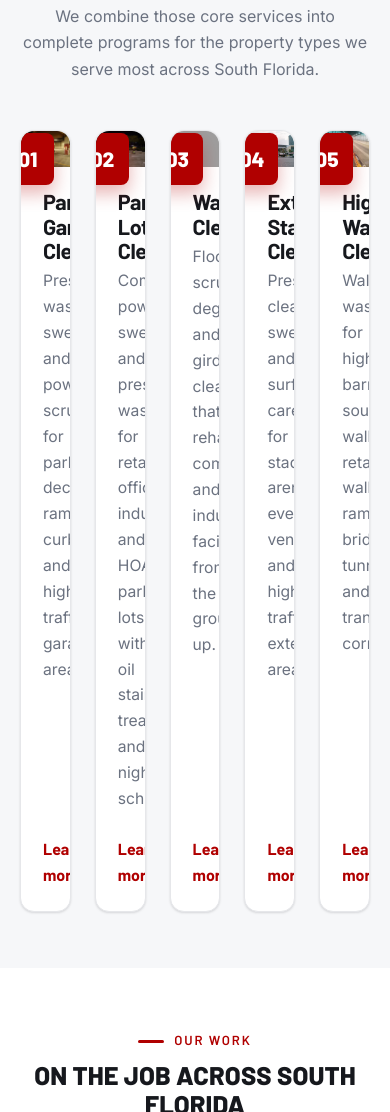
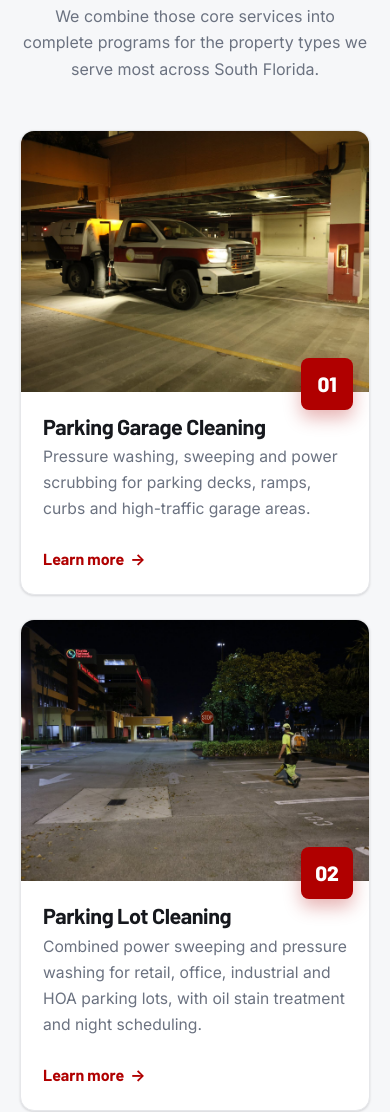
Before and after one commit to floridamaintenance/fm-website, a plain HTML site: page index.html in a window 390 px wide. Shown: the part 3416-4528 px from the top of the page. Drawn offline with Linux system fonts and the light colour scheme; grey boxes are pictures that could not be loaded.

Commit message:
Fix svc-grid-5 breaking mobile/tablet layout for property-type section
.svc-grid.svc-grid-5 (two classes, specificity 0,2,0) had higher
specificity than the responsive breakpoint rules targeting plain
.svc-grid (specificity 0,1,0), so the unconditional 5-column rule
won at every viewport width regardless of the @media overrides --
cramming 5 columns onto a 390px mobile screen instead of collapsing
to 1 (or 2 on tablet). Added .svc-grid-5 explicitly to both
breakpoint rules so they match on specificity and correctly override
it. Verified computed grid-template-columns: 1 column at 390px, 2 at
800px, 5 at desktop.

Co-Authored-By: Claude Sonnet 5 <noreply@anthropic.com>

```diff
--- a/css/style.css
+++ b/css/style.css
@@ -747,7 +747,7 @@ textarea.form-control { resize: vertical; min-height: 130px; }
     opacity: 0; visibility: hidden; transition: opacity .25s ease; z-index: 99;
   }
   body.nav-open .nav-overlay { opacity: 1; visibility: visible; }
-  .svc-grid { grid-template-columns: repeat(2, 1fr); }
+  .svc-grid, .svc-grid.svc-grid-5 { grid-template-columns: repeat(2, 1fr); }
   .features { grid-template-columns: 1fr; gap: 22px; }
   .logos { grid-template-columns: repeat(4, 1fr); }
   .logos .logo-cell { height: 104px; }
@@ -762,7 +762,7 @@ textarea.form-control { resize: vertical; min-height: 130px; }
   .nav { min-height: 70px; }
   .brand img { height: 50px; max-width: min(62vw, 220px); }
   .stats { grid-template-columns: repeat(2, 1fr); gap: 26px; }
-  .svc-grid { grid-template-columns: 1fr; }
+  .svc-grid, .svc-grid.svc-grid-5 { grid-template-columns: 1fr; }
   .logos { grid-template-columns: repeat(3, 1fr); }
   .logos .logo-cell { height: 96px; padding: 12px; }
   .logos img { max-height: 72px; max-width: 132px; }
```
